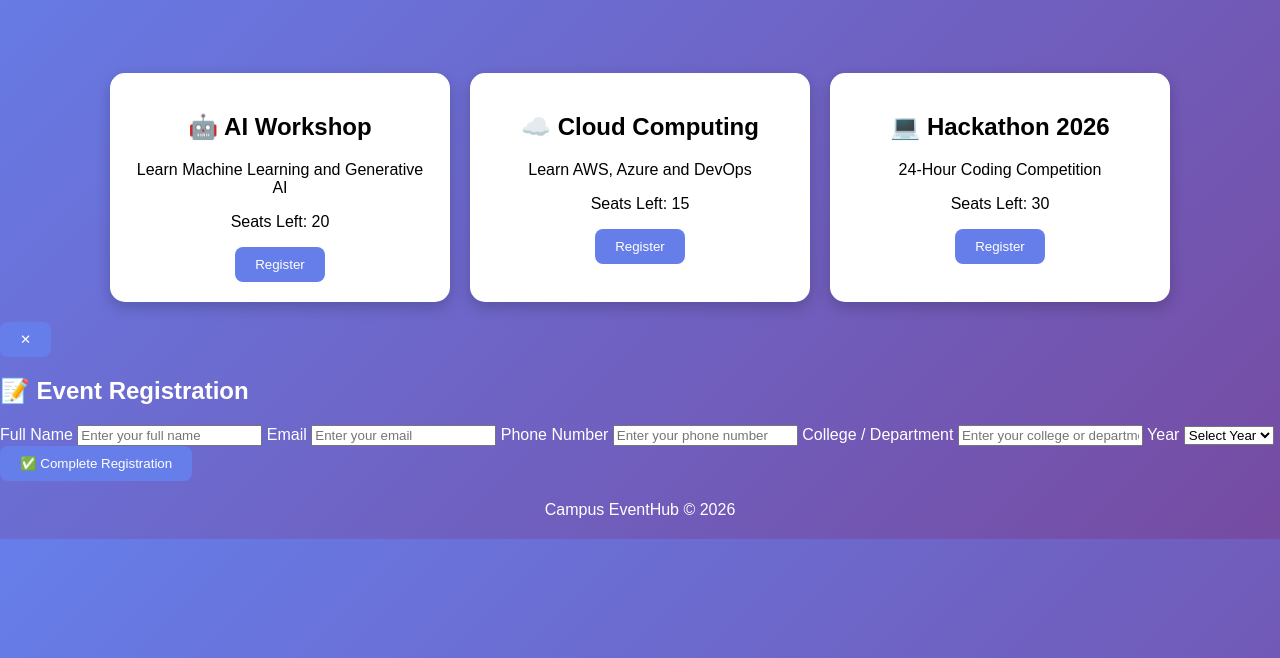
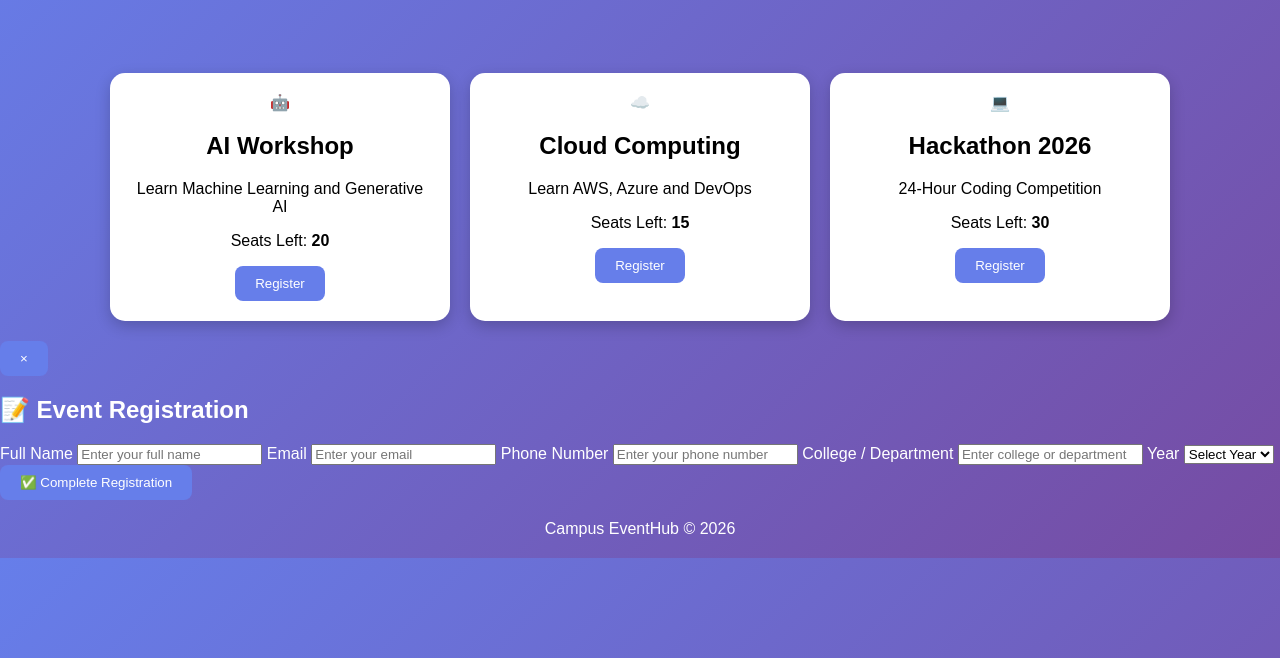
Before and after one commit to rutva26/campus-eventhub, a website: page index.html in a window 1280 px wide. Shown: the part 142-800 px from the top of the page. Drawn offline with Linux system fonts and the light colour scheme; no server answers.

Commit message:
Update index.html

```diff
--- a/index.html
+++ b/index.html
@@ -17,76 +17,88 @@
     <p>Smart Event Registration Portal</p>
 </header>
 
-
-<div class="container">
+<main class="container">
 
     <!-- AI Workshop -->
     <div class="card">
-        <h2>🤖 AI Workshop</h2>
+
+        <div class="event-icon">🤖</div>
+
+        <h2>AI Workshop</h2>
+
         <p>Learn Machine Learning and Generative AI</p>
 
         <p>
             Seats Left:
-            <span id="ai-seats">20</span>
+            <strong id="ai-seats">20</strong>
         </p>
 
         <button onclick="openForm('ai-workshop', 'AI Workshop')">
             Register
         </button>
+
     </div>
 
 
     <!-- Cloud Computing -->
     <div class="card">
-        <h2>☁️ Cloud Computing</h2>
+
+        <div class="event-icon">☁️</div>
+
+        <h2>Cloud Computing</h2>
+
         <p>Learn AWS, Azure and DevOps</p>
 
         <p>
             Seats Left:
-            <span id="cloud-seats">15</span>
+            <strong id="cloud-seats">15</strong>
         </p>
 
         <button onclick="openForm('cloud-computing', 'Cloud Computing')">
             Register
         </button>
+
     </div>
 
 
     <!-- Hackathon -->
     <div class="card">
-        <h2>💻 Hackathon 2026</h2>
+
+        <div class="event-icon">💻</div>
+
+        <h2>Hackathon 2026</h2>
+
         <p>24-Hour Coding Competition</p>
 
         <p>
             Seats Left:
-            <span id="hackathon-seats">30</span>
+            <strong id="hackathon-seats">30</strong>
         </p>
 
         <button onclick="openForm('hackathon-2026', 'Hackathon 2026')">
             Register
         </button>
-    </div>
 
     </div>
 
+</main>
 
-<!-- REGISTRATION FORM -->
 
-<div id="registrationForm" class="form-container">
+<!-- Registration Form -->
+
+<div id="registrationForm" class="modal">
 
     <div class="form-box">
 
-        <button class="close-btn" onclick="closeForm()">✕</button>
+        <button class="close-btn" onclick="closeForm()">×</button>
 
         <h2>📝 Event Registration</h2>
 
         <p id="selectedEvent"></p>
 
-
-        <form onsubmit="submitRegistration(event)">
+        <form id="registrationFormElement">
 
             <label>Full Name</label>
-
             <input
                 type="text"
                 id="name"
@@ -94,9 +106,7 @@
                 required
             >
 
-
             <label>Email</label>
-
             <input
                 type="email"
                 id="email"
@@ -104,9 +114,7 @@
                 required
             >
 
-
             <label>Phone Number</label>
-
             <input
                 type="tel"
                 id="phone"
@@ -114,16 +122,13 @@
                 required
             >
 
-
             <label>College / Department</label>
-
             <input
                 type="text"
                 id="college"
-                placeholder="Enter your college or department"
+                placeholder="Enter college or department"
                 required
             >
-
 
             <label>Year</label>
 
@@ -137,8 +142,7 @@
 
             </select>
 
-
-            <button type="submit" class="submit-btn">
+            <button type="submit">
                 ✅ Complete Registration
             </button>
 
@@ -159,7 +163,7 @@
 let selectedEventId = "";
 
 
-// Open registration form
+// Open form
 function openForm(eventId, eventName) {
 
     selectedEventId = eventId;
@@ -167,24 +171,25 @@ function openForm(eventId, eventName) {
     document.getElementById("selectedEvent").textContent =
         "Registering for: " + eventName;
 
-    document.getElementById("registrationForm").style.display = "flex";
-
+    document.getElementById("registrationForm").style.display =
+        "flex";
 }
 
 
 // Close form
 function closeForm() {
 
-    document.getElementById("registrationForm").style.display = "none";
-
+    document.getElementById("registrationForm").style.display =
+        "none";
 }
 
 
 // Submit registration
-async function submitRegistration(event) {
+document
+    .getElementById("registrationFormElement")
+    .addEventListener("submit", async function(event) {
 
         event.preventDefault();
-
 
         const name =
             document.getElementById("name").value.trim();
@@ -215,15 +220,10 @@ async function submitRegistration(event) {
                 body: JSON.stringify({
 
                     eventId: selectedEventId,
-
                     name: name,
-
                     email: email,
-
                     phone: phone,
-
                     college: college,
-
                     year: year
 
                 })
@@ -234,39 +234,41 @@ async function submitRegistration(event) {
             const data = await response.json();
 
 
-        if (response.ok) {
-
-            alert(
-                "🎉 Registration Successful!\n\n" +
-                data.message
-            );
-
-            closeForm();
-
-            document.querySelector("form").reset();
-
-            loadEvents();
-
-        } else {
+            if (!response.ok) {
 
                 alert("❌ " + data.message);
 
+                return;
             }
 
-    } catch (error) {
+
+            // Save registration
+            sessionStorage.setItem(
+                "registration",
+                JSON.stringify(data)
+            );
+
+
+            // Go to success page
+            window.location.href = "/success.html";
+
+        }
+
+        catch (error) {
 
             console.error(error);
 
             alert(
-            "❌ Cannot connect to the server."
+                "❌ Server connection failed. " +
+                "Make sure Node.js is running."
             );
 
         }
 
-}
+    });
 
 
-// Load latest seats
+// Load seats
 async function loadEvents() {
 
     try {
@@ -285,14 +287,12 @@ async function loadEvents() {
 
             }
 
-
             if (event.id === "cloud-computing") {
 
                 document.getElementById("cloud-seats").textContent =
                     event.seats;
 
             }
-
 
             if (event.id === "hackathon-2026") {
 
@@ -303,16 +303,16 @@ async function loadEvents() {
 
         });
 
-    } catch (error) {
+    }
 
-        console.error(error);
+    catch (error) {
+
+        console.error("Could not load events:", error);
 
     }
 
 }
 
-
-// Load seats when page opens
 loadEvents();
 
 </script>
```
Lines whose indentation alone changed are shown as unchanged.
